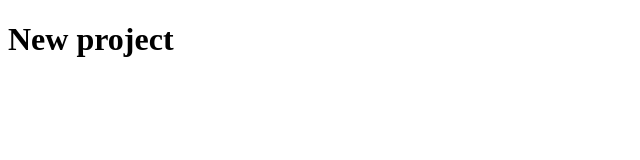
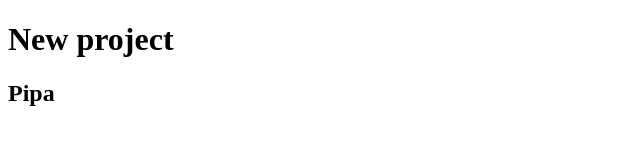
Before and after one commit to osnova87/Pavel-Sv., a plain HTML site: page index.html in a window 1280 px wide. Shown: the full height of the page, 0-640 px from the left. Drawn offline with Linux system fonts and the light colour scheme.

Commit message:
I added file of name readememore and added teg h2 to fail reademe

```diff
--- a/index.html
+++ b/index.html
@@ -8,6 +8,7 @@
 
 <body>
 	<h1>New project</h1>
+	<h2>Pipa</h2>
 </body>
 
 </html>
```
Also changed, not shown: 1 other file.
